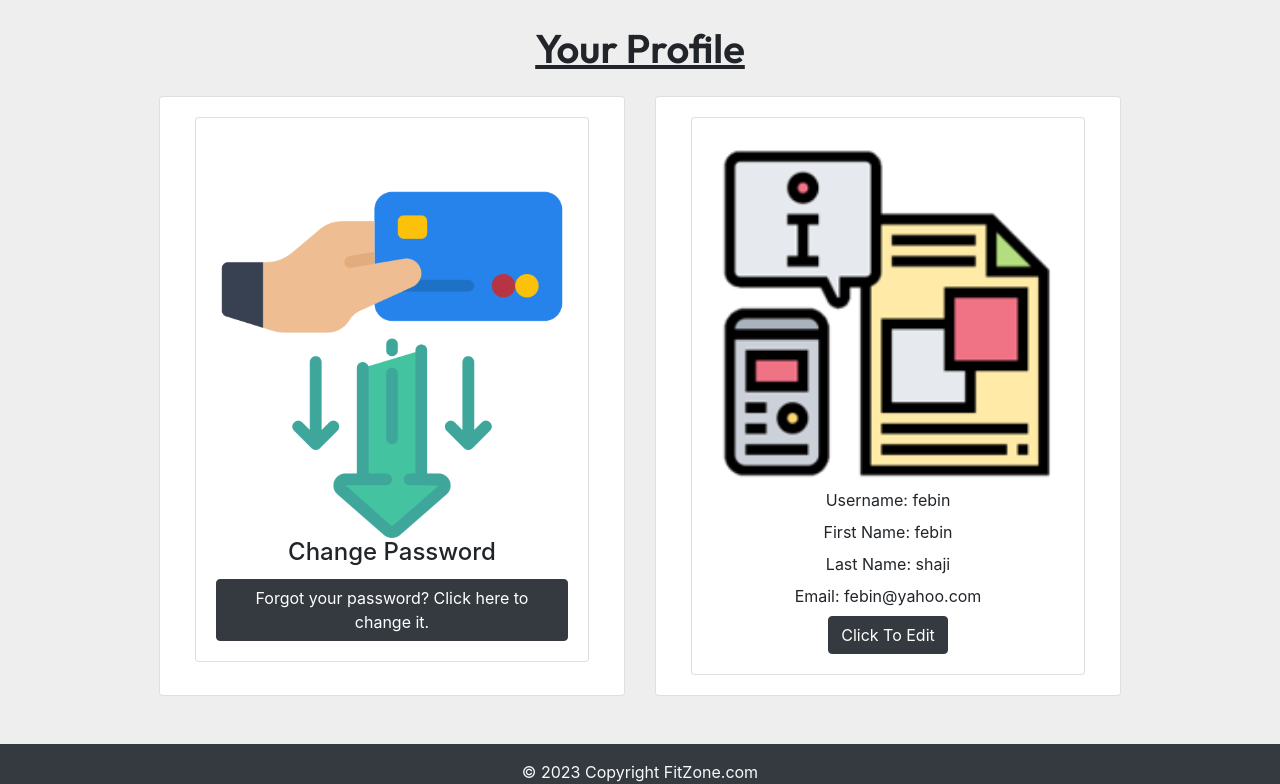
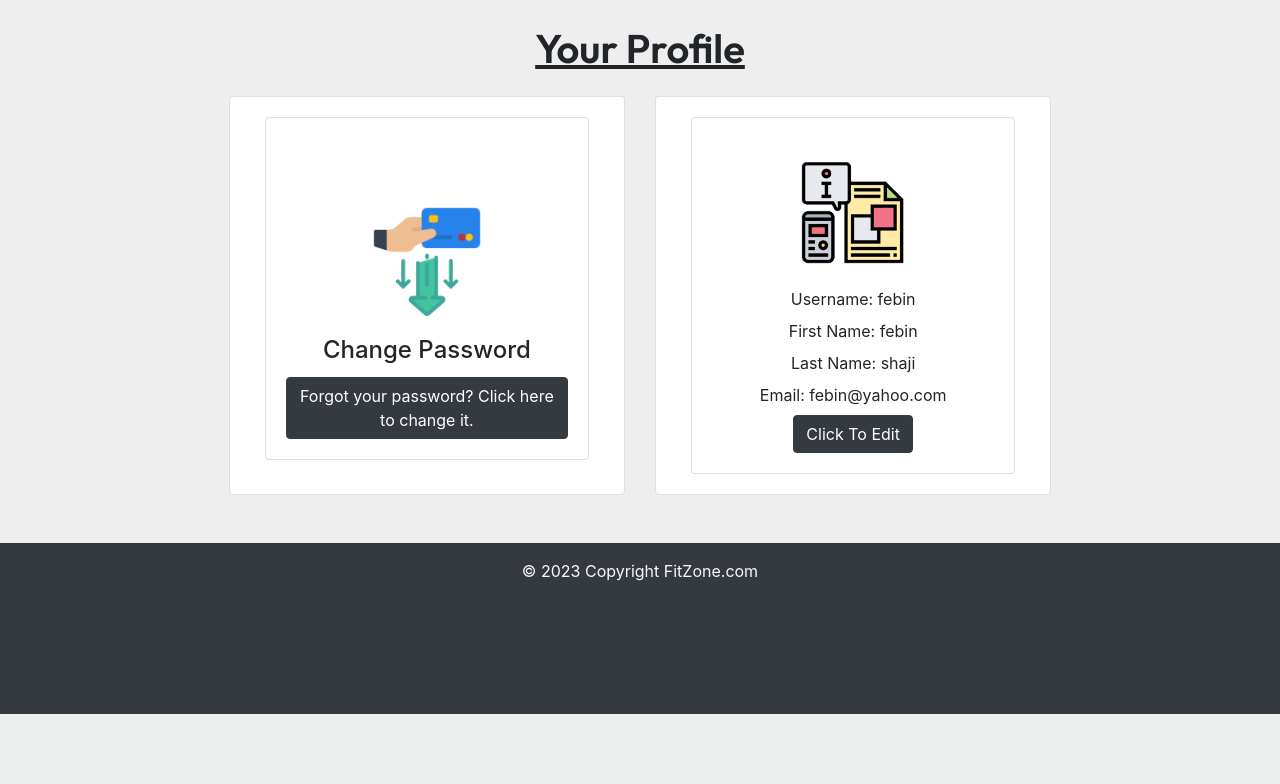
Before and after one commit to FebinShaji/COMP3931-Project, a Flask app: page /dashboard in a window 1280 px wide. Shown: the part 86-870 px from the top of the page. After the commit the page ends 800 px from the top, so only its background shows below. Run offline with Flask 2, Linux system fonts and the light colour scheme; a user stored in the database is signed in; data comes from the database, SQL or seed files in the repository; some libraries are stand-ins or nearby versions.

Commit message:
Fixed Styling

```diff
--- a/Website/app/static/styles/style.css
+++ b/Website/app/static/styles/style.css
@@ -40,3 +40,11 @@
     background-color: lightblue;
     border-radius: 15px;
 }
+
+.home-image-size {
+    max-width: 150px;
+    padding-top: 20px;
+    padding-right: 20px;
+    padding-bottom: 20px;
+    padding-left: 20px;
+}
--- a/Website/app/templates/base.html
+++ b/Website/app/templates/base.html
@@ -9,7 +9,6 @@
     <meta name="viewport" content="width=device-width, initial-scale = 1">
 
     <link rel="stylesheet" type="text/css" href="{{ url_for('static', filename='/styles/style.css') }}" />
-    <script src="https://cdn.jsdelivr.net/npm/sweetalert2@11"></script>
 
     <link rel="stylesheet" href="https://stackpath.bootstrapcdn.com/bootstrap/4.2.1/css/bootstrap.min.css"
         integrity="sha384-GJzZqFGwb1QTTN6wy59ffF1BuGJpLSa9DkKMp0DgiMDm4iYMj70gZWKYbI706tWS" crossorigin="anonymous">
--- a/Website/app/templates/base2.html
+++ b/Website/app/templates/base2.html
@@ -9,7 +9,6 @@
     <meta name="viewport" content="width=device-width, initial-scale = 1">
 
     <link rel="stylesheet" type="text/css" href="{{ url_for('static', filename='/styles/style.css') }}" />
-    <script src="https://cdn.jsdelivr.net/npm/sweetalert2@11"></script>
 
     <link rel="stylesheet" href="https://stackpath.bootstrapcdn.com/bootstrap/4.2.1/css/bootstrap.min.css"
         integrity="sha384-GJzZqFGwb1QTTN6wy59ffF1BuGJpLSa9DkKMp0DgiMDm4iYMj70gZWKYbI706tWS" crossorigin="anonymous">
--- a/Website/app/templates/dashboard.html
+++ b/Website/app/templates/dashboard.html
@@ -14,7 +14,7 @@
                     {% for el in userDetails %}
                     <div class="card-body text-center">
                         <br><br>
-                        <img class="card-img-top home-image-size" src="/static/images/card.png" alt="Sign Up">
+                        <img class="home-image-size" src="/static/images/card.png" alt="Sign Up">
                         <h4 class="card-title">Change Password</h4>
                         <p class="card-text"><button class="btn btn-dark" hx-target="this" hx-swap="outerHTML" hx-get="/changePassword">Forgot your password? Click here to change it.</button></p>
                     </div>
@@ -25,7 +25,7 @@
                         {% for el in userDetails %}
                         <div class="card">
                             <div class="card-body text-center">
-                                <img class="card-img-top home-image-size" src="/static/images/Docs.png" alt="Sign Up">
+                                <img class="home-image-size" src="/static/images/Docs.png" alt="Sign Up">
                                 <div hx-target="this" hx-swap="outerHTML">
                                     <div><label>Username</label>: {{ el.username }}</div>
                                     <div><label>First Name</label>: {{ el.firstName }}</div>
```
Lines whose indentation alone changed are shown as unchanged.
